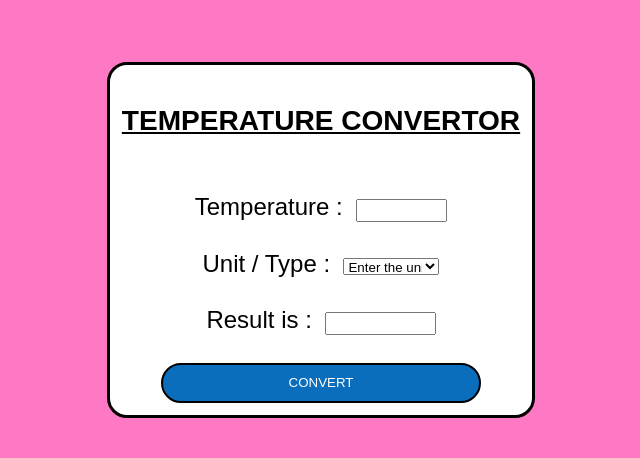
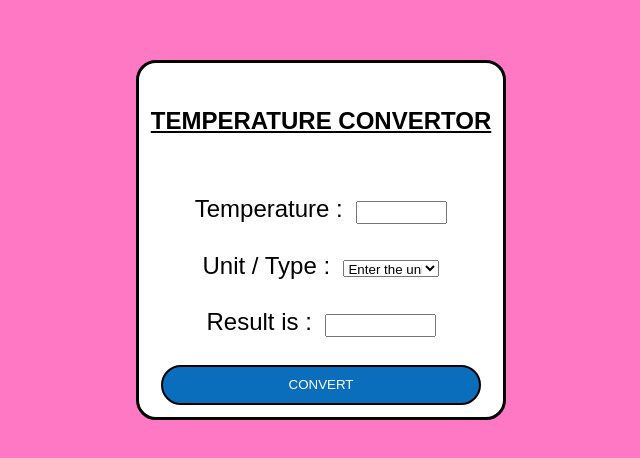
Before and after one commit to sbhowmick11/OIBSIP-LEVEL1-TASK-3, a plain HTML site: page index.html in a window 1280 px wide. Shown: the part 168-626 px from the top of the page, without its empty margins (319-959 px from the left). Drawn offline with Linux system fonts and the light colour scheme.

Commit message:
Update index.html

```diff
--- a/index.html
+++ b/index.html
@@ -11,7 +11,7 @@
 <body>
     <div class="b">
 
-        <h3><b><u>TEMPERATURE CONVERTOR</u></b></h3><br>
+        <h4><b><u>TEMPERATURE CONVERTOR</u></b></h4><br>
         Temperature :&nbsp;&nbsp;<input type="text" id="a"><br><br>
         Unit / Type :&nbsp;&nbsp;<select id="b">
         <option selected disabled value="k">Enter the unit</option>
```
